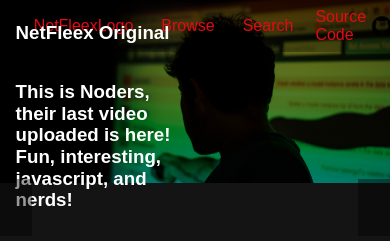
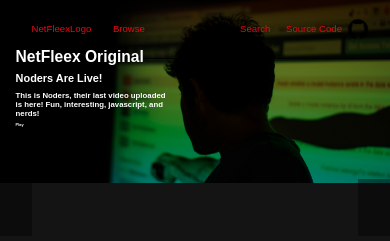
Before and after one commit to fforres/in_plain_js, a website: page netflix/index.html in a window 390 px wide. Shown: the top 241 px of the page. Drawn offline with Linux system fonts and the light colour scheme; no server answers.

Commit message:
Adding mobilization on iphone 6

```diff
--- a/netflix/index.html
+++ b/netflix/index.html
@@ -2,6 +2,7 @@
 <html>
   <head>
     <meta charset="utf-8">
+    <meta name="viewport" content="width=device-width, user-scalable=no">
     <title>NetFleex</title>
     <link rel="stylesheet" href="./style/normalize.css">
     <link rel="stylesheet" href="./style/master.css">
@@ -36,7 +37,7 @@
           <div class="image"></div>
           <div class="actions">
             <h1 class="title">NetFleex Original</h1>
-            <h3 class="subtitle">NetFleex Original</h3>
+            <h3 class="subtitle">Noders Are Live!</h3>
             <h3 class="description">This is Noders, their last video uploaded is here! Fun, interesting, javascript, and nerds!</h3>
             <h3 class="button">Play</h3>
           </div>
--- a/netflix/style/billboard.css
+++ b/netflix/style/billboard.css
@@ -32,3 +32,23 @@
   justify-content: center;
   padding-left: 4%;
 }
+
+.billboard .actions .title{
+  font-size: 4vw;
+  margin:0;
+  margin-bottom: 1.5vw;
+}
+.billboard .actions .subtitle{
+  font-size: 2.8vw;
+  margin:0;
+  margin-bottom: 2vw;
+}
+.billboard .actions .description{
+  font-size: 2vw;
+  margin:0;
+  margin-bottom: 1vw;
+}
+.billboard .actions .button{
+  font-size: 1vw;
+  margin:0;
+}
--- a/netflix/style/row.css
+++ b/netflix/style/row.css
@@ -56,7 +56,7 @@
 
 .cell:hover {
   transform: scale(1.2);
-  width: calc(16vw * 1.2);
+  width: calc(18vw * 1.2);
   z-index: 1;
 }
 .cell:hover .image {
@@ -102,3 +102,27 @@
   color: white;
   font-size: 1.4em
 }
+
+
+
+@media (max-width: 650px) {
+
+}
+  .rows .row-wrapper {
+    height: 21vw;
+  }
+  .rows .row-container {
+    height: 21vw;
+  }
+
+  .cell{
+    width: 28vw;
+    height: 21vw;
+  }
+
+  .cell .text-area .title {
+    height: 40%;
+    font-size: 1.5vw;
+  }
+
+}
--- a/netflix/style/topbar.css
+++ b/netflix/style/topbar.css
@@ -2,15 +2,18 @@
   position: fixed;
   z-index: 1;
   width: 100%;
-  background-color: rgba(0,0,0,0.3)
+  background-color: rgba(0,0,0,0.5);
+  border-bottom-color: rgba(0,0,0,0.7);
+  border-bottom-width: 1px;
+  border-bottom-style: solid
 }
 .topbar {
   display: flex;
   flex-direction: row;
   align-content: center;
-  padding: 2%;
-  padding-left: 3%;
-  padding-right: 3%;
+  padding: 0.8em;
+  padding-left: 1em;
+  padding-right: 1em;
   justify-content: space-between;
 }
 
@@ -25,6 +28,7 @@
   background-color: none;
   text-decoration: none;
   color: #E50914;
+  font-size: 1em;
   margin-left: 1em;
 }
 
@@ -41,3 +45,16 @@
 .topbar nav .btn .icon {
   height: 2rem;
 }
+
+
+@media (max-width: 650px) {
+  .topbar nav .btn {
+    font-size: 0.8em;
+  }
+}
+
+@media (max-width: 420px) {
+  .topbar nav .btn {
+    font-size: 0.6em;
+  }
+}
```
